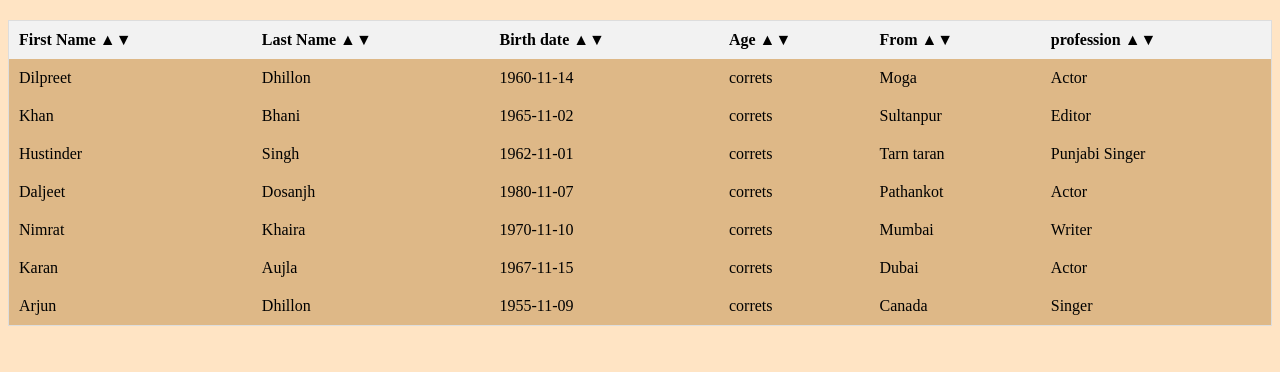
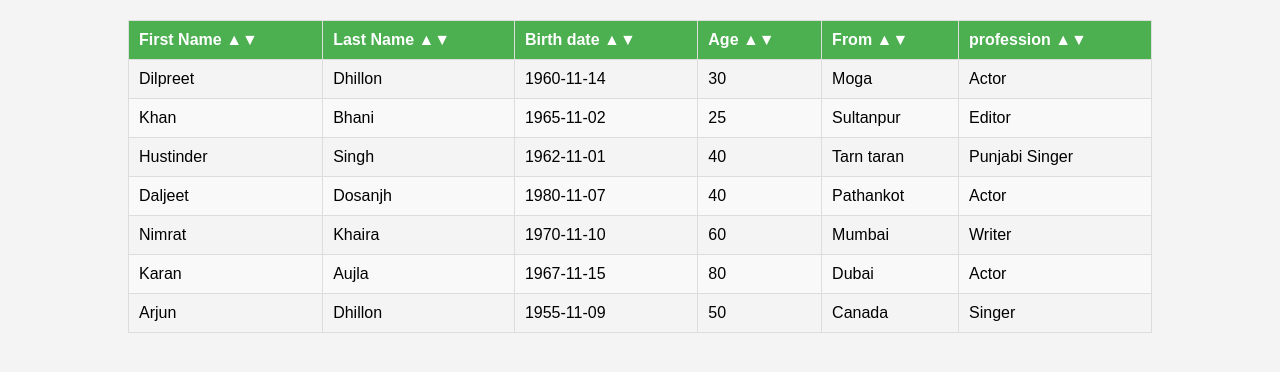
Before and after one commit to lovepreetkaur47/Lovepreet_Kaur_WEB303Assignments, a plain HTML site: page index.html in a window 1280 px wide. Drawn offline with nearby package versions, Linux system fonts and the light colour scheme.

Commit message:
update whole code

```diff
--- a/characters.json
+++ b/characters.json
@@ -4,7 +4,7 @@
         "last_name": "Dhillon",
         "birth_date": "1960-11-14",
         "from": "Moga",
-        "age" : "correts",
+        "age" : "30",
         "profession": "Actor"
     },
 
@@ -13,7 +13,7 @@
         "last_name": "Bhani",
         "birth_date": "1965-11-02",
         "from": "Sultanpur" ,
-        "age" : "correts",
+        "age" : "25",
 
         "profession": "Editor"
     },
@@ -22,7 +22,7 @@
         "last_name": "Singh",
         "birth_date": "1962-11-01",
         "from": "Tarn taran",
-        "age" : "correts",
+        "age" : "40",
 
         "profession": "Punjabi Singer"
     },
@@ -31,7 +31,7 @@
         "last_name": "Dosanjh",
         "birth_date": "1980-11-07",
         "from": "Pathankot",
-        "age" : "correts",
+        "age" : "40",
 
         "profession": "Actor"
     },
@@ -40,7 +40,7 @@
         "last_name": "Khaira",
         "birth_date": "1970-11-10",
         "from": "Mumbai",
-        "age" : "correts",
+        "age" : "60",
 
         "profession":"Writer"
     },
@@ -49,14 +49,14 @@
         "last_name": "Aujla",
         "birth_date": "1967-11-15",
         "from" : "Dubai",
-        "age" : "correts",
+        "age" : "80",
 
         "profession":"Actor"
     },
     {
         "first_name": "Arjun",
         "last_name": "Dhillon",
-        "age" : "correts",
+        "age" : "50",
         "birth_date": "1955-11-09",
         "from": "Canada",
         "profession":"Singer"
--- a/script.js
+++ b/script.js
@@ -39,16 +39,16 @@ $(document).ready(function() {
 
           // Iterate through each character in the JSON data
           $.each(data, function(index, character) {
-            // Create a table row and append it to the rows array
             var $row = $('<tr>');
-            $row.append('<td>' + character.first_name + '</td>');
-            $row.append('<td>' + character.last_name + '</td>');
-            $row.append('<td>' + character.birth_date + '</td>');
-            $row.append('<td>' + character.age + '</td>');
-            $row.append('<td>' + character.from + '</td>');
-            $row.append('<td>' + character.profession + '</td>');
+            $row.append('<td data-key="first_name">' + character.first_name + '</td>');
+            $row.append('<td data-key="last_name">' + character.last_name + '</td>');
+            $row.append('<td data-key="birth_date">' + character.birth_date + '</td>');
+            $row.append('<td data-key="age">' + character.age + '</td>');
+            $row.append('<td data-key="from">' + character.from + '</td>');
+            $row.append('<td data-key="profession">' + character.profession + '</td>');
             $rows.push($row);
           });
+
 
           // Append the rows to the table body
           $tableBody.append($rows);
--- a/style.css
+++ b/style.css
@@ -1,53 +1,69 @@
-/* Style for the table */
+body {
+    font-family: Arial, sans-serif;
+    margin: 0;
+    padding: 0;
+    background-color: #f4f4f4;
+}
+
 #characterTable {
-    width: 100%;
+    width: 80%;
+    margin: 20px auto;
     border-collapse: collapse;
-    border: 1px solid #ddd;
-    margin: 20px 0;
 }
 
 #characterTable th, #characterTable td {
+    border: 1px solid #ddd;
     padding: 10px;
     text-align: left;
 }
 
 #characterTable th {
-    background-color: #f2f2f2;
+    background-color: #4CAF50;
+    color: white;
     cursor: pointer;
 }
 
-body{
-    background-color: bisque;
+#characterTable th a {
+    text-decoration: none;
+    color: white;
+    display: flex;
+    align-items: center;
 }
 
-h1{
-    text-align: center;
-    margin-bottom: 40px;
+#characterTable th a::after {
+    content: '';
+    display: inline-block;
+    margin-left: 5px;
 }
 
-#characterBody {
-    background-color: burlywood;
-}
-#characterTable th a {
-    text-decoration: none;
-    color: #000;
-    display: inline-block;
+#characterTable th a[data-sort="first_name"]::after {
+    content: '';
 }
 
-/* Style for sorting chevron icons */
-#characterTable th a[data-col]:after {
+#characterTable th a[data-sort="last_name"]::after {
     content: '';
-    display: inline-block;
-    width: 0;
-    height: 0;
-    margin-left: 5px;
-    vertical-align: middle;
 }
 
-#characterTable th a[data-col].ascending:after {
-    content: '\25B2';
+#characterTable th a[data-sort="birth_date"]::after {
+    content: '';
 }
 
-#characterTable th a[data-col].descending:after {
-    content: '\25BC';
+#characterTable th a[data-sort="age"]::after {
+    content: '';
 }
+
+#characterTable th a[data-sort="from"]::after {
+    content: '';
+}
+
+#characterTable th a[data-sort="profession"]::after {
+    content: '';
+}
+
+#characterTable tbody tr:nth-child(even) {
+    background-color: #f9f9f9;
+}
+
+#characterTable tbody tr:hover {
+    background-color: #d3e0ea;
+}
```
